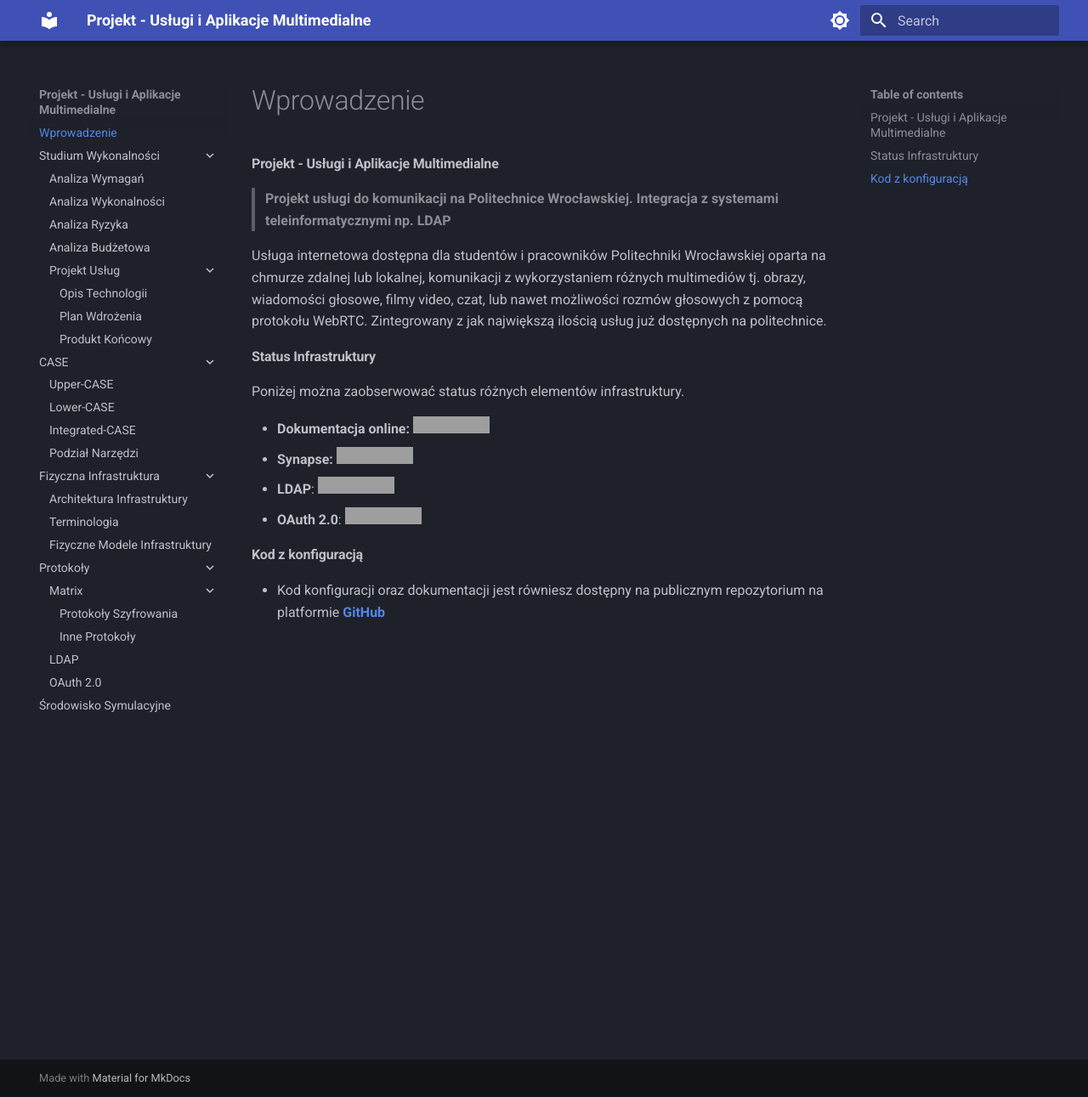
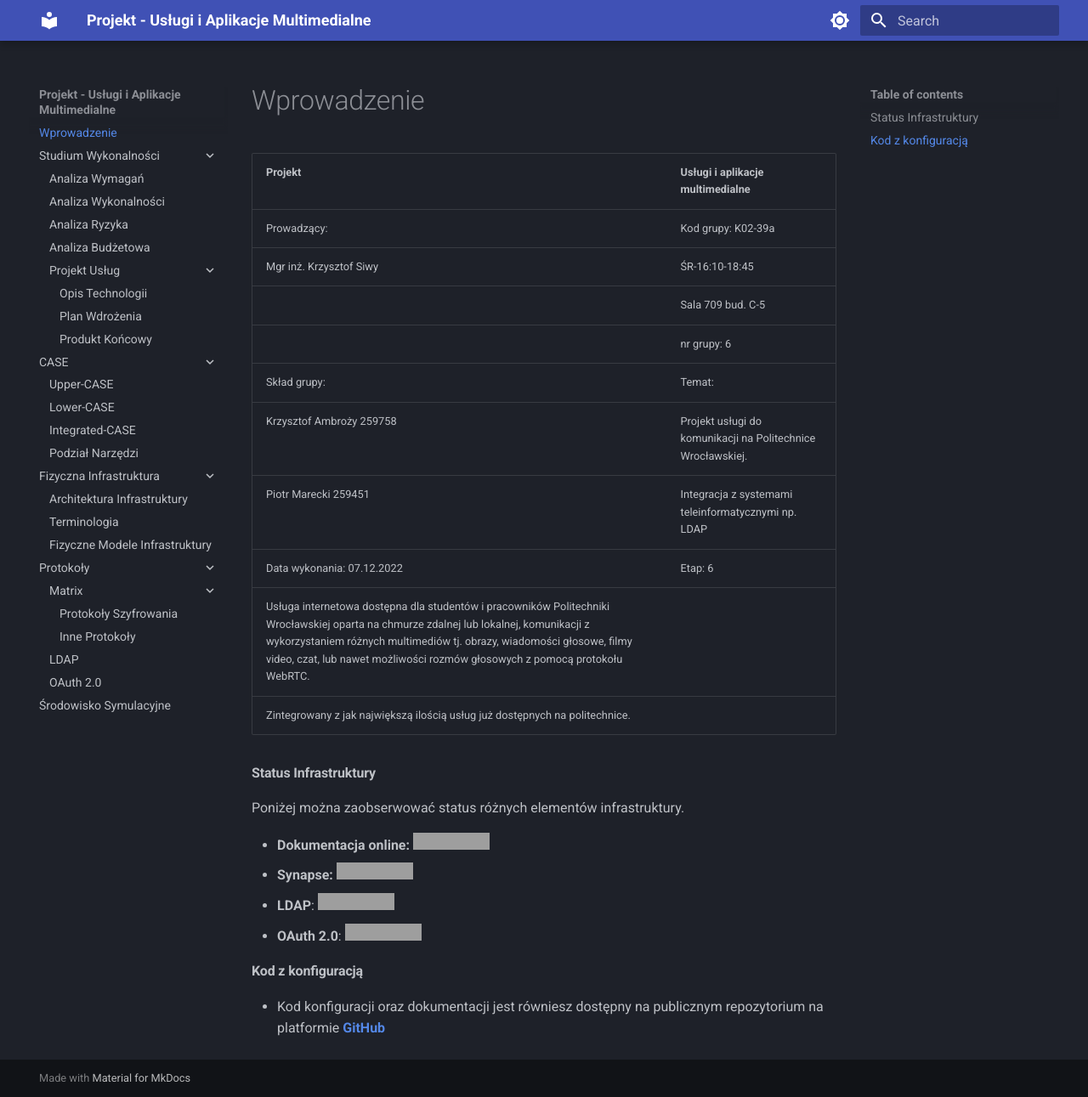
Before and after one commit to chramb/mtx4pwr, an MkDocs documentation site: the page built from docs/index.md, in a window 1280 px wide and 1291 px high. Shown: the whole window at 85% size. Built offline with MkDocs 1.6.1 and Material for MkDocs 9.7.7, drawn with Linux system fonts in a browser that asks for light colours; grey boxes are pictures that could not be loaded.

Commit message:
Update index.md

```diff
--- a/docs/index.md
+++ b/docs/index.md
@@ -1,9 +1,16 @@
 ---
 title: Wprowadzenie
 ---
-## Projekt - Usługi i Aplikacje Multimedialne
-> **Projekt usługi do komunikacji na Politechnice Wrocławskiej. Integracja z systemami teleinformatycznymi np. LDAP**
-
+|Projekt                 |  Usługi i aplikacje multimedialne  |
+|----------------------- | :-------------------- |
+|Prowadzący:             | Kod grupy:   K02-39a
+|Mgr inż. Krzysztof Siwy | ŚR-16:10-18:45
+|                        | Sala 709 bud. C-5
+|                        | nr grupy: 6
+|Skład grupy:            | Temat:
+|Krzysztof Ambroży 259758| Projekt usługi do komunikacji na Politechnice Wrocławskiej.   |
+|Piotr Marecki 259451    | Integracja z systemami teleinformatycznymi np. LDAP      |
+|Data wykonania: 07.12.2022 | Etap: 6 |
 Usługa internetowa dostępna dla studentów i pracowników Politechniki Wrocławskiej oparta na chmurze zdalnej lub lokalnej, komunikacji z wykorzystaniem różnych multimediów tj. obrazy, wiadomości głosowe, filmy video, czat, lub nawet możliwości rozmów głosowych z pomocą protokołu WebRTC.
 Zintegrowany z jak największą ilością usług już dostępnych na politechnice.
 
```
